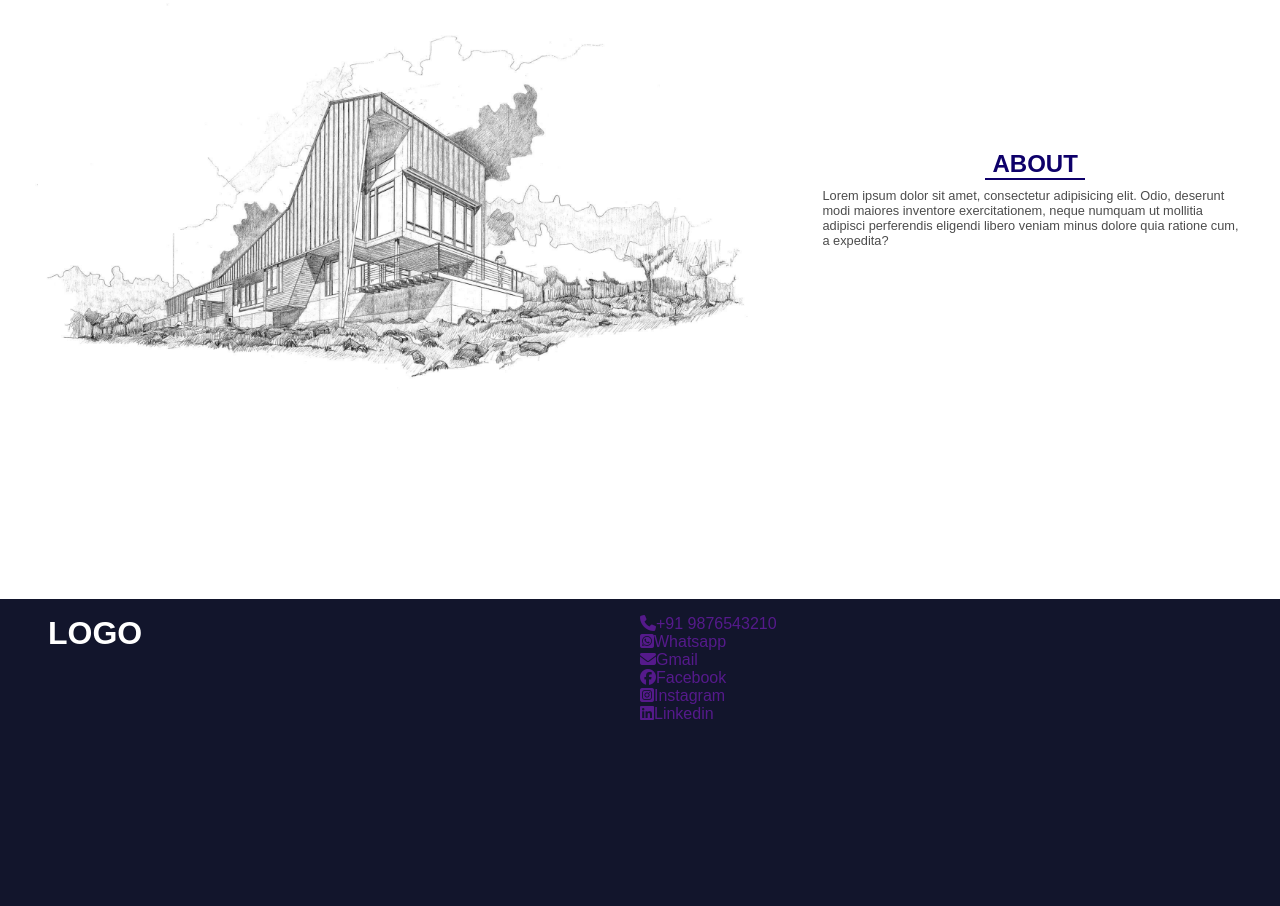
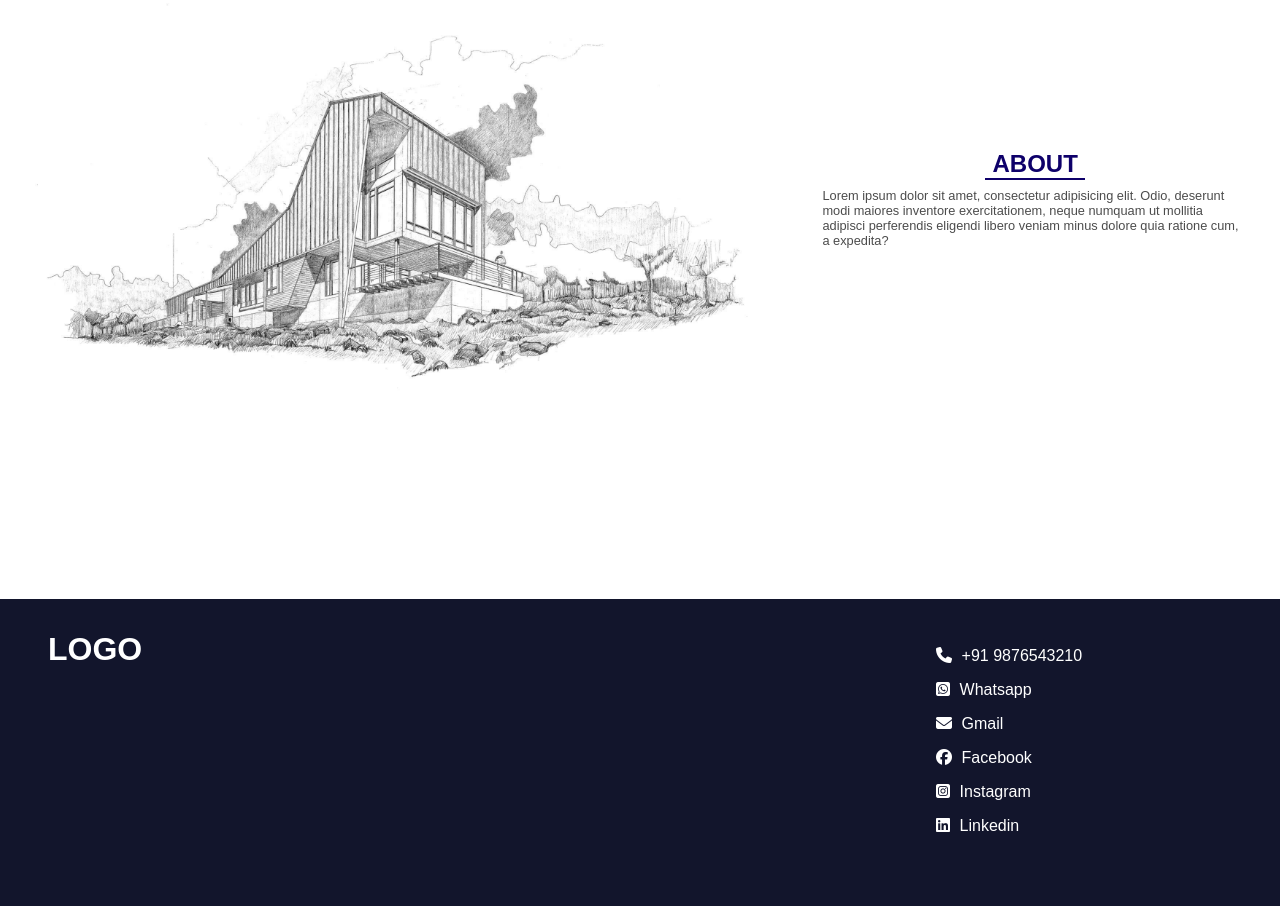
Before and after one commit to Subhadeep718/STEELCO-, a plain HTML site: page index.html in a window 1280 px wide. Shown: the part 1001-1907 px from the top of the page. Drawn offline with Linux system fonts and the light colour scheme.

Commit message:
Update style.css

```diff
--- a/assets/css/style.css
+++ b/assets/css/style.css
@@ -160,11 +160,11 @@ footer{
     width: 100%;
      justify-content: space-between;
     background-color: #12152c;
-    padding: 1rem 3rem;
+    padding: 2rem 3rem;
 }
 
 #footer .img-logo{
-  width: 40%
+  width: 25%
 }
 
 #footer .img-logo h1{
@@ -172,5 +172,22 @@ footer{
 }
 
 #footer .social{
-  width: 50%
+  width: 25%
 }
+
+#footer ul li{
+    margin: 1rem 0;
+}
+
+#footer ul li a{
+    color: #fff;
+    transition: color 0.3s ease-in-out;
+}
+
+#footer ul li a:hover{
+    color: #abccfed1;
+}
+
+#footer ul li a i{
+    margin-right:0.6rem;
+}
```
